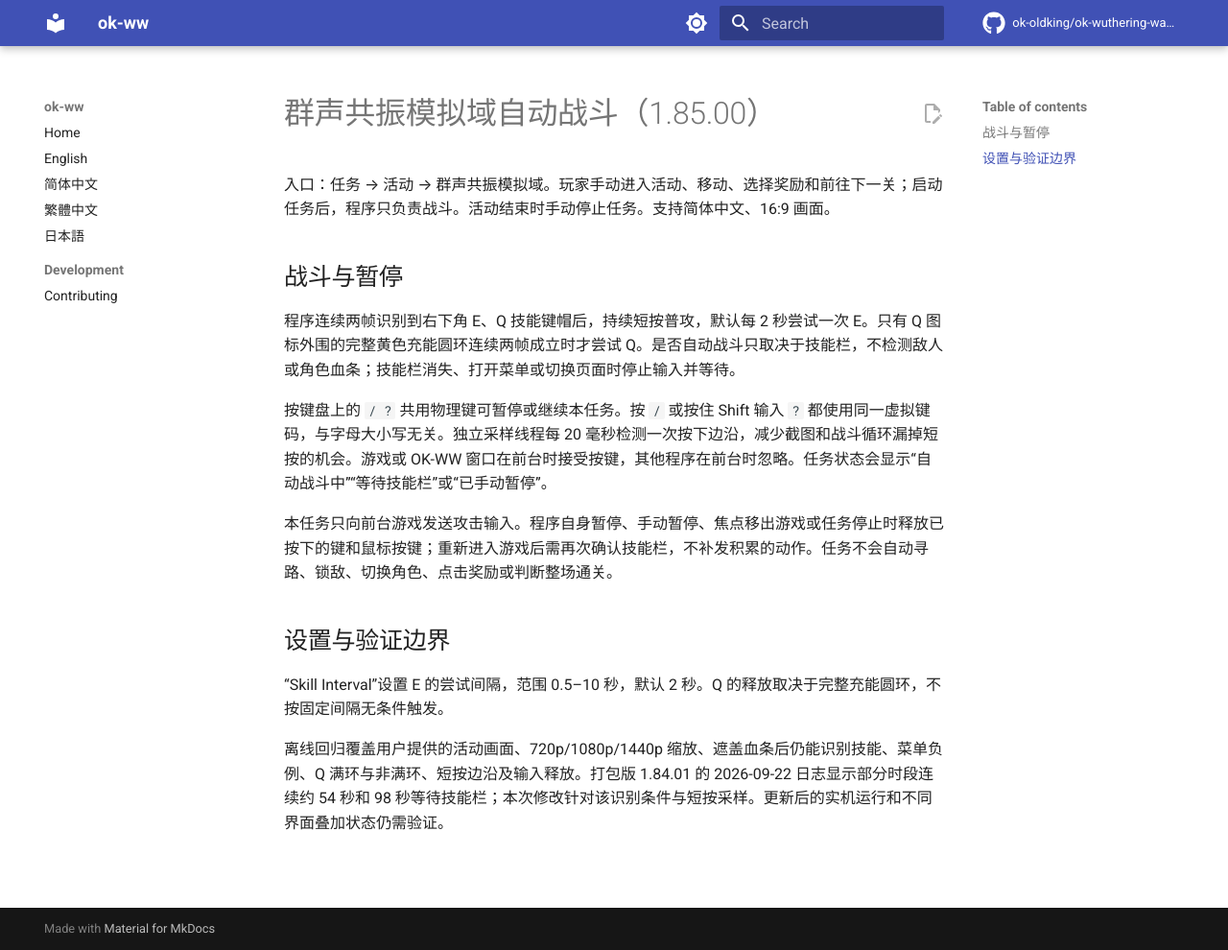
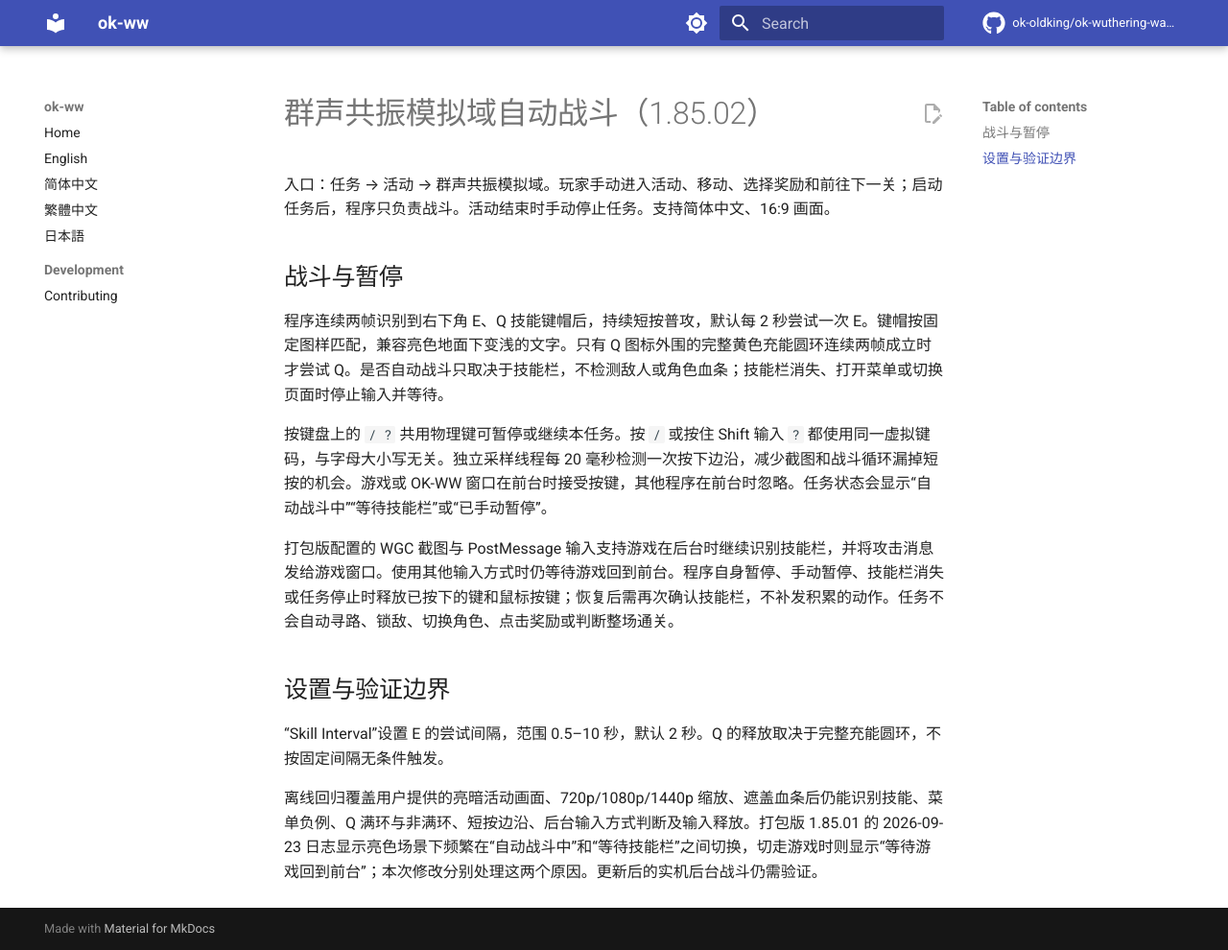
Before and after one commit to xihuojun2020-tech/okww-custom, an MkDocs documentation site: the page built from docs/references/resonance-simulation.md, in a window 1280 px wide and 990 px high. Shown: the whole window at 96% size. Built offline with MkDocs 1.6.1 and Material for MkDocs 9.7.7, drawn with Linux system fonts in a browser that asks for light colours; comment, search, counter and statistics services are not loaded.

Commit message:
fix: recognize resonance skills on bright backgrounds and in background

```diff
--- a/config.py
+++ b/config.py
@@ -19,7 +19,7 @@ from src.task.process_feature import process_feature
 # okww 版本号（固定宽度 X.YY.ZZ）：
 #   小改动 → 第三位 +1；中等改动 → 第二位 +1 且第三位归 00；
 #   大改动 → 第一位 +1 且后两位归 00（仅用户明确提出时执行）
-version = "1.85.01"
+version = "1.85.02"
 
 
 def _find_most_recently_run_pc_exe():
--- a/docs/references/resonance-simulation.md
+++ b/docs/references/resonance-simulation.md
@@ -1,17 +1,17 @@
-# 群声共振模拟域自动战斗（1.85.00）
+# 群声共振模拟域自动战斗（1.85.02）
 
 入口：任务 → 活动 → 群声共振模拟域。玩家手动进入活动、移动、选择奖励和前往下一关；启动任务后，程序只负责战斗。活动结束时手动停止任务。支持简体中文、16:9 画面。
 
 ## 战斗与暂停
 
-程序连续两帧识别到右下角 E、Q 技能键帽后，持续短按普攻，默认每 2 秒尝试一次 E。只有 Q 图标外围的完整黄色充能圆环连续两帧成立时才尝试 Q。是否自动战斗只取决于技能栏，不检测敌人或角色血条；技能栏消失、打开菜单或切换页面时停止输入并等待。
+程序连续两帧识别到右下角 E、Q 技能键帽后，持续短按普攻，默认每 2 秒尝试一次 E。键帽按固定图样匹配，兼容亮色地面下变浅的文字。只有 Q 图标外围的完整黄色充能圆环连续两帧成立时才尝试 Q。是否自动战斗只取决于技能栏，不检测敌人或角色血条；技能栏消失、打开菜单或切换页面时停止输入并等待。
 
 按键盘上的 `/ ?` 共用物理键可暂停或继续本任务。按 `/` 或按住 Shift 输入 `?` 都使用同一虚拟键码，与字母大小写无关。独立采样线程每 20 毫秒检测一次按下边沿，减少截图和战斗循环漏掉短按的机会。游戏或 OK-WW 窗口在前台时接受按键，其他程序在前台时忽略。任务状态会显示“自动战斗中”“等待技能栏”或“已手动暂停”。
 
-本任务只向前台游戏发送攻击输入。程序自身暂停、手动暂停、焦点移出游戏或任务停止时释放已按下的键和鼠标按键；重新进入游戏后需再次确认技能栏，不补发积累的动作。任务不会自动寻路、锁敌、切换角色、点击奖励或判断整场通关。
+打包版配置的 WGC 截图与 PostMessage 输入支持游戏在后台时继续识别技能栏，并将攻击消息发给游戏窗口。使用其他输入方式时仍等待游戏回到前台。程序自身暂停、手动暂停、技能栏消失或任务停止时释放已按下的键和鼠标按键；恢复后需再次确认技能栏，不补发积累的动作。任务不会自动寻路、锁敌、切换角色、点击奖励或判断整场通关。
 
 ## 设置与验证边界
 
 “Skill Interval”设置 E 的尝试间隔，范围 0.5–10 秒，默认 2 秒。Q 的释放取决于完整充能圆环，不按固定间隔无条件触发。
 
-离线回归覆盖用户提供的活动画面、720p/1080p/1440p 缩放、遮盖血条后仍能识别技能、菜单负例、Q 满环与非满环、短按边沿及输入释放。打包版 1.84.01 的 2026-09-22 日志显示部分时段连续约 54 秒和 98 秒等待技能栏；本次修改针对该识别条件与短按采样。更新后的实机运行和不同界面叠加状态仍需验证。
+离线回归覆盖用户提供的亮暗活动画面、720p/1080p/1440p 缩放、遮盖血条后仍能识别技能、菜单负例、Q 满环与非满环、短按边沿、后台输入方式判断及输入释放。打包版 1.85.01 的 2026-09-23 日志显示亮色场景下频繁在“自动战斗中”和“等待技能栏”之间切换，切走游戏时则显示“等待游戏回到前台”；本次修改分别处理这两个原因。更新后的实机后台战斗仍需验证。
```
Also changed, not shown: README.md (+1 -1 lines), 更新日志.md (+6 -0 lines), assets/images/activities/resonance_simulation/key_e.png (added), assets/images/activities/resonance_simulation/key_q.png (added), 4 other files.
